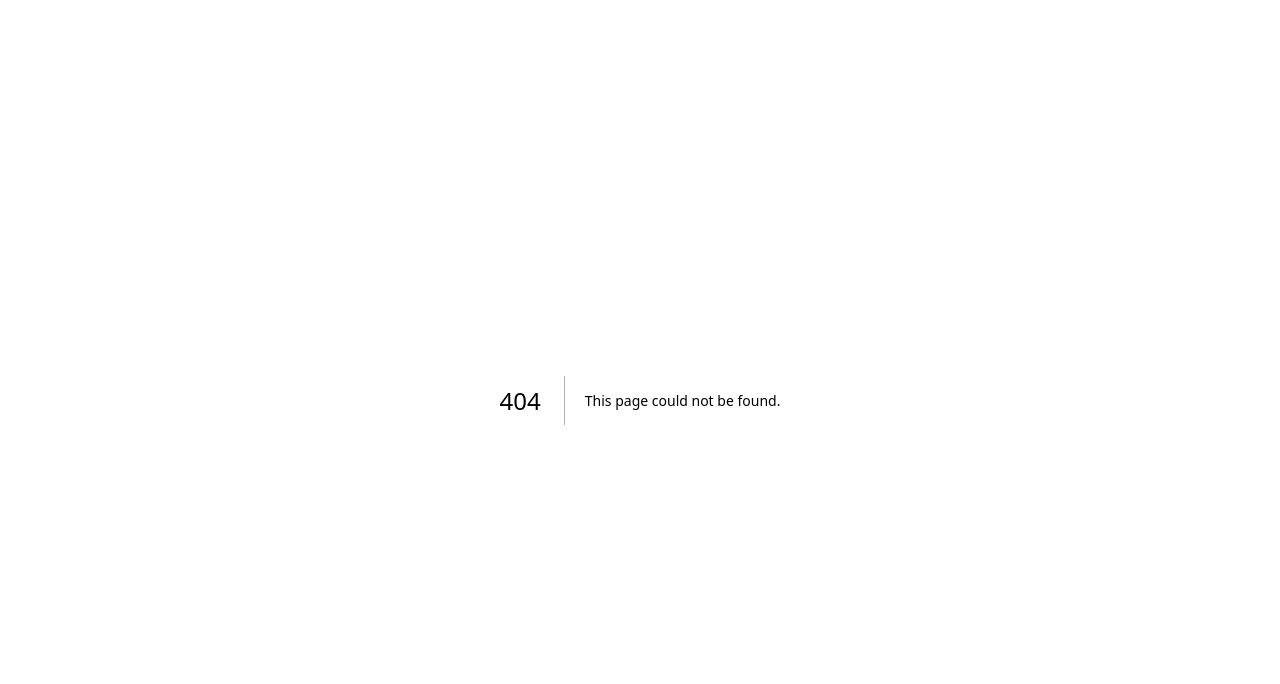
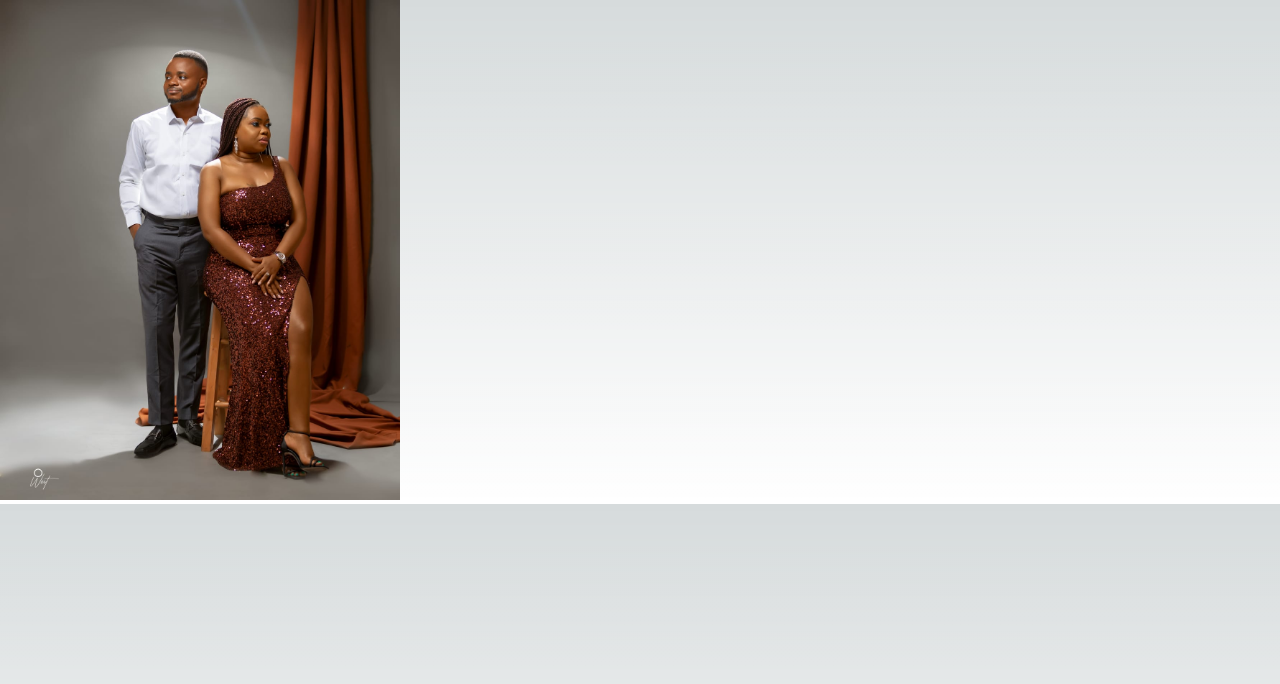
Before and after one commit to abeonweb/folakeandoluwole, a Next.js app: page /gallery in a window 1280 px wide. Before the commit this address had no page. Shown: the top 684 px of the page. Built offline with nearby package versions, Linux system fonts and the light colour scheme.

Commit message:
gallery page

```diff
--- /dev/null
+++ b/app/gallery/page.tsx
@@ -0,0 +1,19 @@
+import Image from "next/image"
+import styles from "../css/gallery.module.css"
+
+const gallery = () => {
+  return (
+    <div>
+      <Image
+    src="/fo1.jpg"
+    alt="Couple Image"
+    className={styles.image}
+    width={400}
+    height={500}
+    priority
+    />
+    </div>
+  )
+}
+
+export default gallery
```
